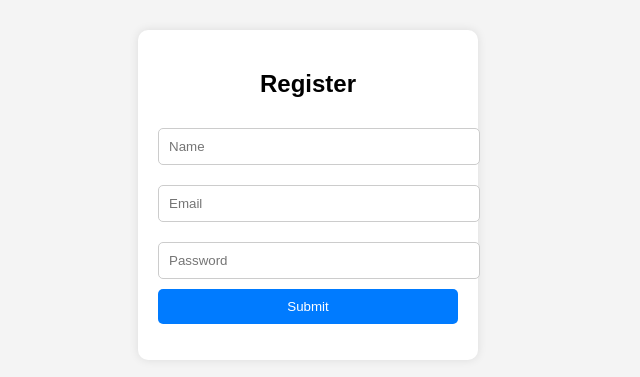
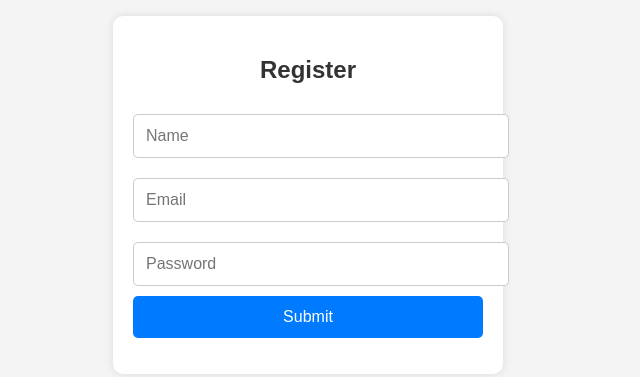
Before and after one commit to ameen-pies/app, a plain HTML site: page index.html in a window 1280 px wide. Shown: the part 205-582 px from the top of the page, without its empty margins (332-972 px from the left). Drawn offline with Linux system fonts and the light colour scheme.

Commit message:
better ui/ux

```diff
--- a/css.css
+++ b/css.css
@@ -14,29 +14,34 @@ body {
     border-radius: 10px;
     box-shadow: 0px 0px 10px rgba(0, 0, 0, 0.1);
     text-align: center;
-    width: 300px;
+    width: 90%;
+    max-width: 350px; /* Makes it more responsive */
 }
 
 h2 {
     margin-bottom: 20px;
+    color: #333;
 }
 
 input {
     width: 100%;
-    padding: 10px;
+    padding: 12px;
     margin: 10px 0;
     border: 1px solid #ccc;
     border-radius: 5px;
+    font-size: 16px;
 }
 
 button {
     width: 100%;
-    padding: 10px;
+    padding: 12px;
     background: #007bff;
     color: white;
     border: none;
     border-radius: 5px;
     cursor: pointer;
+    font-size: 16px;
+    transition: background 0.3s ease;
 }
 
 button:hover {
@@ -45,5 +50,21 @@ button:hover {
 
 #message {
     margin-top: 10px;
-    color: green;
+    font-weight: bold;
 }
+
+/* 🔹 Add this for a cool fade-in effect */
+.container {
+    animation: fadeIn 0.6s ease-in-out;
+}
+
+@keyframes fadeIn {
+    from {
+        opacity: 0;
+        transform: translateY(-10px);
+    }
+    to {
+        opacity: 1;
+        transform: translateY(0);
+    }
+}
```
